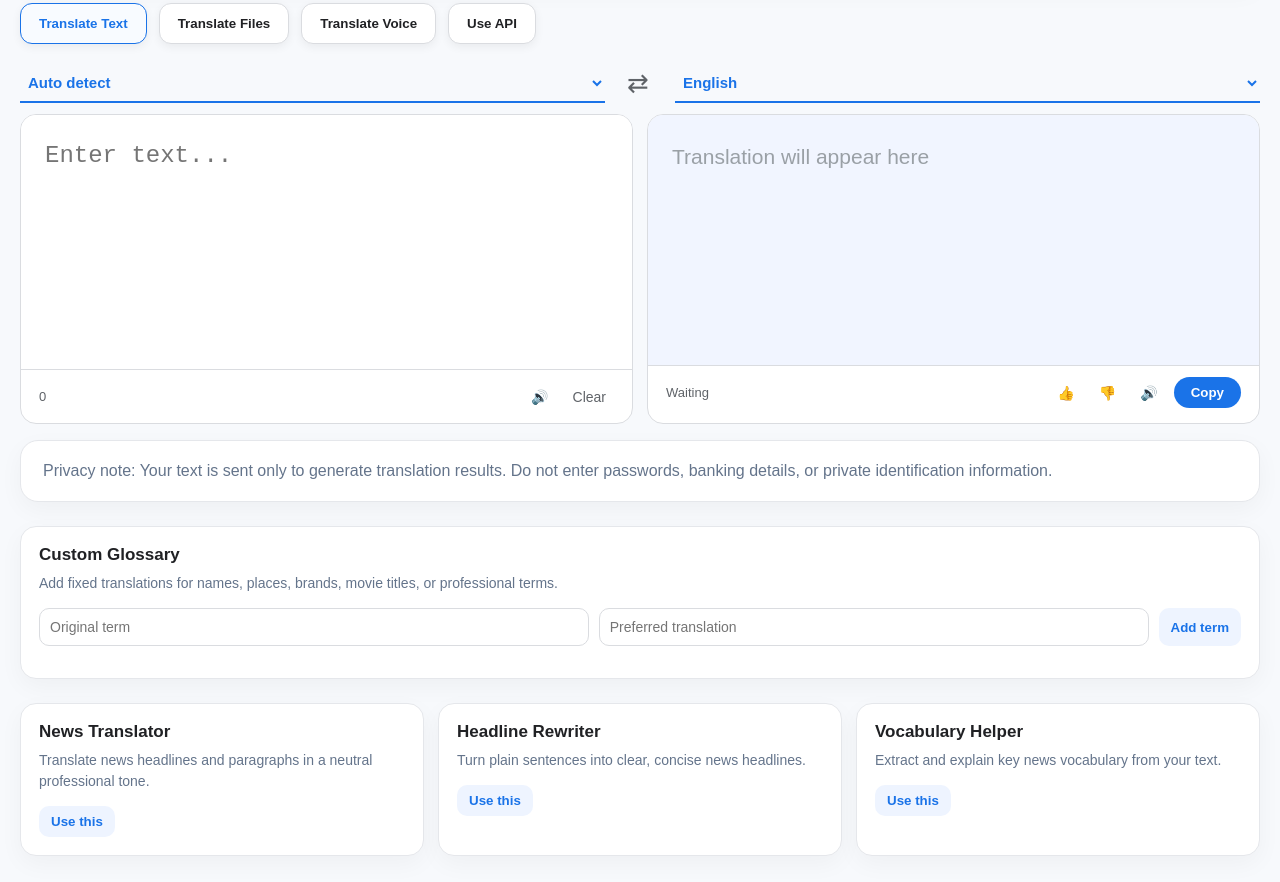
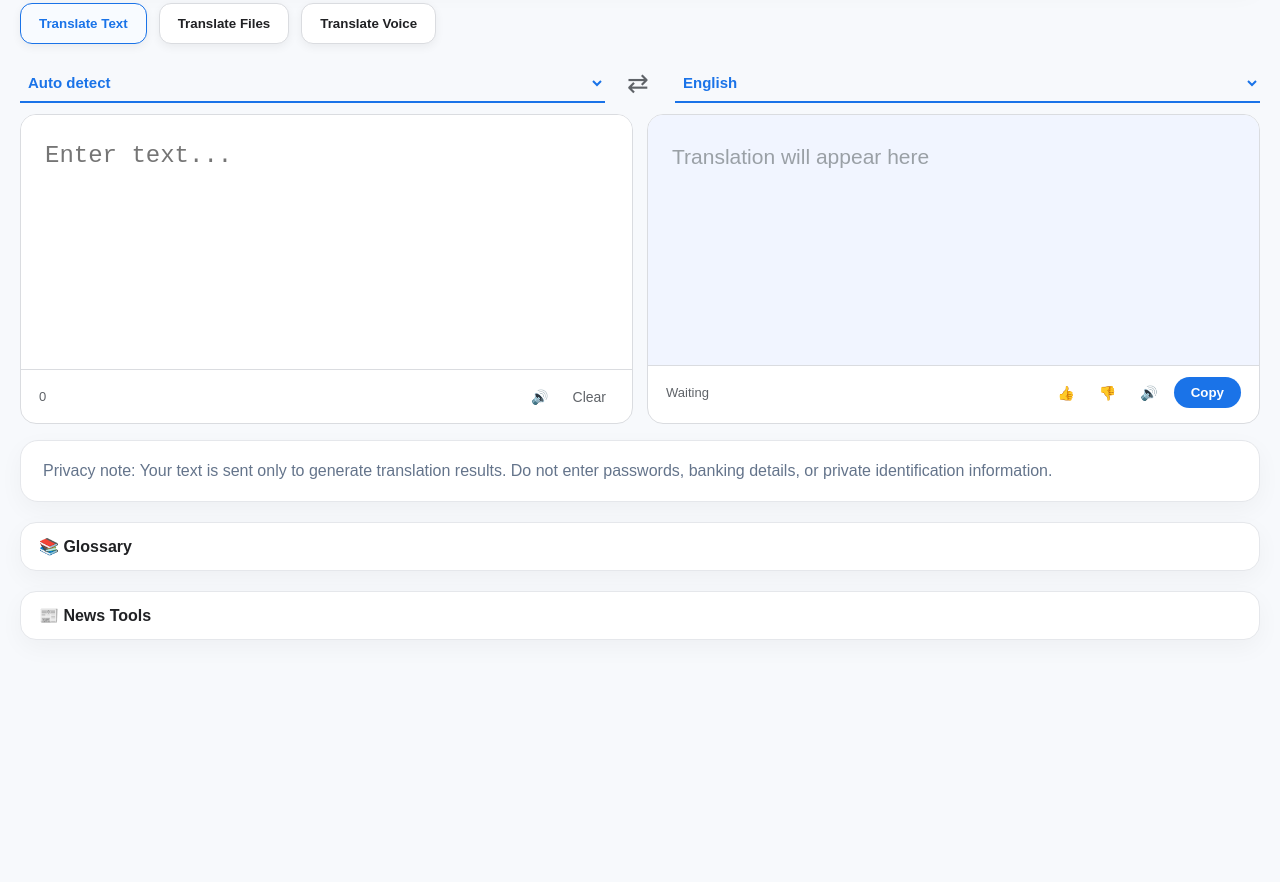
Before and after one commit to wang86373/fluentreply, a plain HTML site: page index.html in a window 1280 px wide. Shown: the part 397-1279 px from the top of the page. After the commit the page ends 1063 px from the top, so only its background shows below. Drawn offline with Linux system fonts and the light colour scheme.

Commit message:
Update index.html

```diff
--- a/index.html
+++ b/index.html
@@ -231,13 +231,8 @@ textarea {
   cursor: pointer;
 }
 
-.segment:hover {
-  background: #dbeafe;
-}
-
-.segment.active {
-  background: #bfdbfe;
-}
+.segment:hover { background: #dbeafe; }
+.segment.active { background: #bfdbfe; }
 
 .placeholder {
   color: #9aa0a6;
@@ -271,9 +266,7 @@ textarea {
   border-radius: 8px;
 }
 
-.btn:hover {
-  background: #f1f3f4;
-}
+.btn:hover { background: #f1f3f4; }
 
 .copy-btn {
   border: none;
@@ -330,11 +323,32 @@ textarea {
   color: #5f6368;
 }
 
+details {
+  background: white;
+  border: 1px solid #e5e7eb;
+  border-radius: 16px;
+  padding: 14px 18px;
+  margin-top: 20px;
+  box-shadow: 0 8px 24px rgba(0,0,0,0.04);
+}
+
+summary {
+  list-style: none;
+  cursor: pointer;
+  font-weight: 800;
+  font-size: 16px;
+  color: #202124;
+}
+
+summary::-webkit-details-marker {
+  display: none;
+}
+
 .news-grid {
   display: grid;
   grid-template-columns: repeat(3, 1fr);
   gap: 14px;
-  margin-top: 24px;
+  margin-top: 16px;
 }
 
 .news-card,
@@ -344,7 +358,6 @@ textarea {
   border: 1px solid #e5e7eb;
   border-radius: 16px;
   padding: 18px;
-  box-shadow: 0 8px 24px rgba(0,0,0,0.04);
 }
 
 .news-card h3,
@@ -374,13 +387,7 @@ textarea {
   cursor: pointer;
 }
 
-.glossary-box, .api-box {
-  margin-top: 24px;
-}
-
-.api-box {
-  display: none;
-}
+.api-box { display: none; }
 
 .glossary-form {
   display: grid;
@@ -412,9 +419,7 @@ textarea {
   background: #fafafa;
 }
 
-.glossary-item span {
-  font-size: 14px;
-}
+.glossary-item span { font-size: 14px; }
 
 .glossary-item button {
   background: transparent;
@@ -451,9 +456,7 @@ textarea {
   background: #fafafa;
 }
 
-.history-item:hover {
-  background: #e8f0fe;
-}
+.history-item:hover { background: #e8f0fe; }
 
 .paywall {
   display: none;
@@ -464,9 +467,7 @@ textarea {
   background: #fff8e1;
 }
 
-.error {
-  color: #b00020;
-}
+.error { color: #b00020; }
 
 @media (max-width: 850px) {
   .header {
@@ -474,9 +475,7 @@ textarea {
     padding: 12px 14px;
   }
 
-  .logo {
-    font-size: 18px;
-  }
+  .logo { font-size: 18px; }
 
   .app {
     margin: 16px auto;
@@ -491,9 +490,7 @@ textarea {
     grid-template-columns: 1fr;
   }
 
-  .swap {
-    display: none;
-  }
+  .swap { display: none; }
 
   textarea,
   .result {
@@ -520,13 +517,8 @@ textarea {
     max-height: 145px;
   }
 
-  .dropdown-text {
-    font-size: 13px;
-  }
-
-  .dropdown-meaning {
-    font-size: 11px;
-  }
+  .dropdown-text { font-size: 13px; }
+  .dropdown-meaning { font-size: 11px; }
 
   .mode-bar {
     flex-direction: column;
@@ -588,7 +580,7 @@ textarea {
       <button class="feature-tab active" onclick="setFeature('text')" data-i18n="translateText">Translate Text</button>
       <button class="feature-tab" onclick="triggerFileUpload()" data-i18n="translateFile">Translate Files</button>
       <button class="feature-tab" onclick="toggleVoiceInput()" data-i18n="translateVoice">Translate Voice</button>
-      <button class="feature-tab" onclick="toggleApiBox()" data-i18n="useApi">Use API</button>
+      <button class="feature-tab" onclick="toggleApiBox()" style="display:none;" data-i18n="useApi">Use API</button>
     </section>
 
     <input id="fileInput" type="file" accept=".txt,.md,.csv,.json,text/plain" style="display:none" onchange="handleFileUpload(event)">
@@ -673,7 +665,7 @@ textarea {
       <button class="copy-btn" onclick="goUpgrade()">Upgrade</button>
     </div>
 
-    <section id="apiBox" class="api-box">
+    <section id="apiBox" class="api-box" style="display:none;">
       <h3 data-i18n="apiTitle">API Access</h3>
       <p data-i18n="apiText">API access will let developers use FluentReply translation in their own apps. This feature is coming soon.</p>
       <pre style="white-space:pre-wrap;background:#f8fafc;padding:12px;border-radius:12px;border:1px solid #e5e7eb;">POST /.netlify/functions/translate
@@ -690,6 +682,9 @@ textarea {
       </p>
     </section>
 
+    <details>
+      <summary data-i18n="glossarySummary">📚 Glossary</summary>
+
       <section class="glossary-box">
         <h3 data-i18n="glossaryTitle">Custom Glossary</h3>
         <p data-i18n="glossaryText">Add fixed translations for names, places, brands, movie titles, or professional terms.</p>
@@ -702,6 +697,10 @@ textarea {
 
         <div id="glossaryList" class="glossary-list"></div>
       </section>
+    </details>
+
+    <details>
+      <summary data-i18n="newsSummary">📰 News Tools</summary>
 
       <section class="news-grid">
         <div class="news-card">
@@ -722,6 +721,7 @@ textarea {
           <button onclick="setTask('vocab')" data-i18n="useThis">Use this</button>
         </div>
       </section>
+    </details>
 
     <section id="historyBox" class="history">
       <div class="history-title" data-i18n="recentHistory">Recent history</div>
@@ -754,8 +754,9 @@ const i18n = {
     privacyText: "Privacy note: Your text is sent only to generate translation results. Do not enter passwords, banking details, or private identification information.",
     translateText: "Translate Text", translateFile: "Translate Files", translateVoice: "Translate Voice", useApi: "Use API",
     clear: "Clear", copy: "Copy", waiting: "Waiting", placeholder: "Translation will appear here",
-    autoDetect: "Auto detect", newsTranslator: "News Translator",
-    newsTranslatorText: "Translate news headlines and paragraphs in a neutral professional tone.",
+    autoDetect: "Auto detect",
+    newsSummary: "📰 News Tools", glossarySummary: "📚 Glossary",
+    newsTranslator: "News Translator", newsTranslatorText: "Translate news headlines and paragraphs in a neutral professional tone.",
     headlineRewriter: "Headline Rewriter", headlineRewriterText: "Turn plain sentences into clear, concise news headlines.",
     vocabHelper: "Vocabulary Helper", vocabHelperText: "Extract and explain key news vocabulary from your text.",
     useThis: "Use this", recentHistory: "Recent history",
@@ -773,8 +774,9 @@ const i18n = {
     privacyText: "隐私提示：您的文本仅用于生成翻译结果。请不要输入密码、银行信息或私人身份信息。",
     translateText: "翻译文本", translateFile: "翻译文件", translateVoice: "翻译语音", useApi: "使用 API",
     clear: "清空", copy: "复制", waiting: "等待输入", placeholder: "翻译结果会显示在这里",
-    autoDetect: "自动检测", newsTranslator: "新闻翻译",
-    newsTranslatorText: "用中立、专业的语气翻译新闻标题和正文。",
+    autoDetect: "自动检测",
+    newsSummary: "📰 新闻工具", glossarySummary: "📚 自定义词库",
+    newsTranslator: "新闻翻译", newsTranslatorText: "用中立、专业的语气翻译新闻标题和正文。",
     headlineRewriter: "新闻标题优化", headlineRewriterText: "把普通句子改写成清晰简洁的新闻标题。",
     vocabHelper: "新闻关键词解释", vocabHelperText: "提取并解释文本中的重要新闻词汇。",
     useThis: "使用", recentHistory: "最近翻译记录",
@@ -792,8 +794,9 @@ const i18n = {
     privacyText: "プライバシー注記：入力テキストは翻訳結果の生成にのみ使用されます。パスワード、銀行情報、個人識別情報は入力しないでください。",
     translateText: "テキスト翻訳", translateFile: "ファイル翻訳", translateVoice: "音声翻訳", useApi: "APIを使用",
     clear: "クリア", copy: "コピー", waiting: "待機中", placeholder: "翻訳結果がここに表示されます",
-    autoDetect: "自動検出", newsTranslator: "ニュース翻訳",
-    newsTranslatorText: "ニュース見出しや本文を専門的に翻訳します。",
+    autoDetect: "自動検出",
+    newsSummary: "📰 ニュースツール", glossarySummary: "📚 用語集",
+    newsTranslator: "ニュース翻訳", newsTranslatorText: "ニュース見出しや本文を専門的に翻訳します。",
     headlineRewriter: "見出しリライト", headlineRewriterText: "普通の文章をニュース見出し風に整えます。",
     vocabHelper: "語彙ヘルパー", vocabHelperText: "ニュース内の重要語彙を説明します。",
     useThis: "使用", recentHistory: "最近の履歴",
@@ -927,9 +930,6 @@ function toggleVoiceInput() {
 }
 
 function toggleApiBox() {
-  document.querySelectorAll(".feature-tab").forEach(btn => btn.classList.remove("active"));
-  document.querySelectorAll(".feature-tab")[3].classList.add("active");
-
   const box = document.getElementById("apiBox");
   box.style.display = box.style.display === "block" ? "none" : "block";
 }
@@ -1047,7 +1047,7 @@ async function translate() {
   const targetLanguage = targetSelect.value;
   const glossary = getGlossary();
 
-  const cacheKey = "full_connected_v1_" + currentTask + "_" + sourceLanguage + "_" + targetLanguage + "_" + JSON.stringify(glossary) + "_" + text;
+  const cacheKey = "folded_tools_v1_" + currentTask + "_" + sourceLanguage + "_" + targetLanguage + "_" + JSON.stringify(glossary) + "_" + text;
   const cached = localStorage.getItem(cacheKey);
 
   if (cached) {
@@ -1199,6 +1199,7 @@ function feedback(isGood) {
 }
 
 function speakInput() { speak(input.value.trim(), langCode(sourceSelect.value)); }
+
 function speakOutput(event) {
   if (event) event.stopPropagation();
   speak(currentText, langCode(targetSelect.value || "English"));
@@ -1238,14 +1239,14 @@ function clearResultOnly() {
 }
 
 function saveHistory(source, data) {
-  const history = JSON.parse(localStorage.getItem("history_full_connected") || "[]");
+  const history = JSON.parse(localStorage.getItem("history_folded_tools") || "[]");
   history.unshift({ source, result: data.full_translation || "", from: sourceSelect.value, to: targetSelect.value, task: currentTask, time: new Date().toLocaleString() });
-  localStorage.setItem("history_full_connected", JSON.stringify(history.slice(0, 20)));
+  localStorage.setItem("history_folded_tools", JSON.stringify(history.slice(0, 20)));
   renderHistory();
 }
 
 function renderHistory() {
-  const history = JSON.parse(localStorage.getItem("history_full_connected") || "[]");
+  const history = JSON.parse(localStorage.getItem("history_folded_tools") || "[]");
   historyList.innerHTML = "";
 
   history.forEach(item => {
```
Lines whose indentation alone changed are shown as unchanged.
